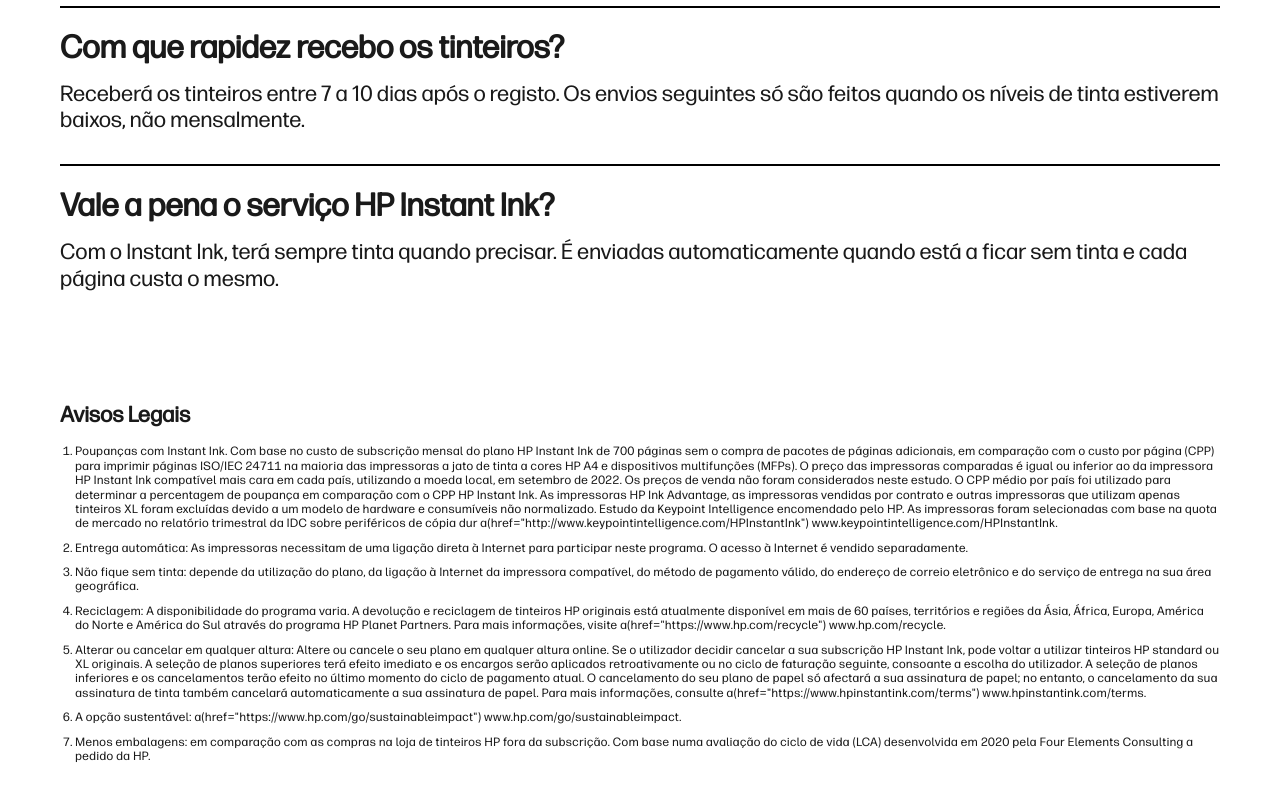
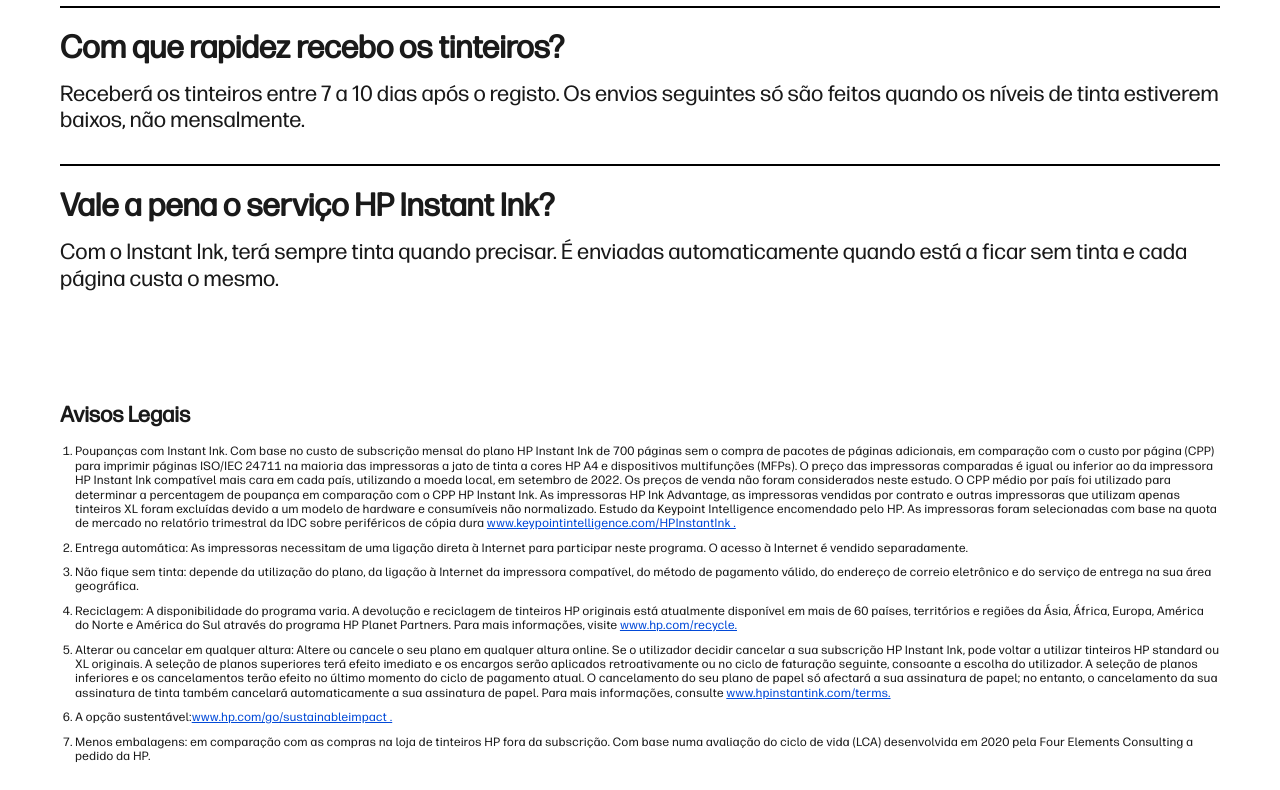
Before and after one commit to Annalect-Portugal/HP-Instant-Ink, a website built with Parcel: page src/index.pug in a window 1280 px wide. Shown: the part 3895-4685 px from the top of the page. Built offline with nearby package versions, Linux system fonts and the light colour scheme.

Commit message:
Update legal section content and styles

```diff
--- a/src/pug/sections/legal.pug
+++ b/src/pug/sections/legal.pug
@@ -5,12 +5,16 @@
       h2 Avisos Legais
     .legal-content
       ol
-        li Poupanças com Instant Ink. Com base no custo de subscrição mensal do plano HP Instant Ink de 700 páginas sem o compra de pacotes de páginas adicionais, em comparação com o custo por página (CPP) para imprimir páginas ISO/IEC 24711 na maioria das impressoras a jato de tinta a cores HP A4 e dispositivos multifunções (MFPs). O preço das impressoras comparadas é igual ou inferior ao da impressora HP Instant Ink compatível mais cara em cada país, utilizando a moeda local, em setembro de 2022. Os preços de venda não foram considerados neste estudo. O CPP médio por país foi utilizado para determinar a percentagem de poupança em comparação com o CPP HP Instant Ink. As impressoras HP Ink Advantage, as impressoras vendidas por contrato e outras impressoras que utilizam apenas tinteiros XL foram excluídas devido a um modelo de hardware e consumíveis não normalizado. Estudo da Keypoint Intelligence encomendado pelo HP. As impressoras foram selecionadas com base na quota de mercado no relatório trimestral da IDC sobre periféricos de cópia dur a(href="http://www.keypointintelligence.com/HPInstantInk") www.keypointintelligence.com/HPInstantInk.
+        li Poupanças com Instant Ink. Com base no custo de subscrição mensal do plano HP Instant Ink de 700 páginas sem o compra de pacotes de páginas adicionais, em comparação com o custo por página (CPP) para imprimir páginas ISO/IEC 24711 na maioria das impressoras a jato de tinta a cores HP A4 e dispositivos multifunções (MFPs). O preço das impressoras comparadas é igual ou inferior ao da impressora HP Instant Ink compatível mais cara em cada país, utilizando a moeda local, em setembro de 2022. Os preços de venda não foram considerados neste estudo. O CPP médio por país foi utilizado para determinar a percentagem de poupança em comparação com o CPP HP Instant Ink. As impressoras HP Ink Advantage, as impressoras vendidas por contrato e outras impressoras que utilizam apenas tinteiros XL foram excluídas devido a um modelo de hardware e consumíveis não normalizado. Estudo da Keypoint Intelligence encomendado pelo HP. As impressoras foram selecionadas com base na quota de mercado no relatório trimestral da IDC sobre periféricos de cópia dura
+          a(href="http://www.keypointintelligence.com/HPInstantInk") www.keypointintelligence.com/HPInstantInk .
         li Entrega automática: As impressoras necessitam de uma ligação direta à Internet para participar neste programa. O acesso à Internet é vendido separadamente.
         li Não fique sem tinta: depende da utilização do plano, da ligação à Internet da impressora compatível, do método de pagamento válido, do endereço de correio eletrônico e do serviço de entrega na sua área geográfica.
-        li Reciclagem: A disponibilidade do programa varia. A devolução e reciclagem de tinteiros HP originais está atualmente disponível em mais de 60 países, territórios e regiões da Ásia, África, Europa, América do Norte e América do Sul através do programa HP Planet Partners. Para mais informações, visite a(href="https://www.hp.com/recycle") www.hp.com/recycle.
-        li Alterar ou cancelar em qualquer altura: Altere ou cancele o seu plano em qualquer altura online. Se o utilizador decidir cancelar a sua subscrição HP Instant Ink, pode voltar a utilizar tinteiros HP standard ou XL originais. A seleção de planos superiores terá efeito imediato e os encargos serão aplicados retroativamente ou no ciclo de faturação seguinte, consoante a escolha do utilizador. A seleção de planos inferiores e os cancelamentos terão efeito no último momento do ciclo de pagamento atual. O cancelamento do seu plano de papel só afectará a sua assinatura de papel; no entanto, o cancelamento da sua assinatura de tinta também cancelará automaticamente a sua assinatura de papel. Para mais informações, consulte a(href="https://www.hpinstantink.com/terms") www.hpinstantink.com/terms.
-        li A opção sustentável: a(href="https://www.hp.com/go/sustainableimpact") www.hp.com/go/sustainableimpact.
+        li Reciclagem: A disponibilidade do programa varia. A devolução e reciclagem de tinteiros HP originais está atualmente disponível em mais de 60 países, territórios e regiões da Ásia, África, Europa, América do Norte e América do Sul através do programa HP Planet Partners. Para mais informações, visite
+          a(href="https://www.hp.com/recycle") www.hp.com/recycle.
+        li Alterar ou cancelar em qualquer altura: Altere ou cancele o seu plano em qualquer altura online. Se o utilizador decidir cancelar a sua subscrição HP Instant Ink, pode voltar a utilizar tinteiros HP standard ou XL originais. A seleção de planos superiores terá efeito imediato e os encargos serão aplicados retroativamente ou no ciclo de faturação seguinte, consoante a escolha do utilizador. A seleção de planos inferiores e os cancelamentos terão efeito no último momento do ciclo de pagamento atual. O cancelamento do seu plano de papel só afectará a sua assinatura de papel; no entanto, o cancelamento da sua assinatura de tinta também cancelará automaticamente a sua assinatura de papel. Para mais informações, consulte
+          a(href="https://www.hpinstantink.com/terms") www.hpinstantink.com/terms.
+        li A opção sustentável:
+          a(href="https://www.hp.com/go/sustainableimpact") www.hp.com/go/sustainableimpact .
         li Menos embalagens: em comparação com as compras na loja de tinteiros HP fora da subscrição. Com base numa avaliação do ciclo de vida (LCA) desenvolvida em 2020 pela Four Elements Consulting a pedido da HP.
     .legal-header
       h2 Grátis: Aviso Legal
--- a/src/scss/sections/_legal.scss
+++ b/src/scss/sections/_legal.scss
@@ -23,6 +23,10 @@
       font-size: 12px;
       line-height: 1.2;
       margin-bottom: 10px;
+      a{
+        color: $dark-blue;
+        text-decoration: underline;
+      }
     }
   }
   p{
--- a/src/scss/sections/_plans.scss
+++ b/src/scss/sections/_plans.scss
@@ -122,7 +122,7 @@
     background-color: $white;
     border-left: 1px solid;
     border-color:$dark-blue;
-    background-color: darken($bg-gray, 5%);
+    background-color: $dark-blue;
   }
   &:first-of-type{ border-left: 1px solid $black; }
   &:nth-of-type(2),
```
